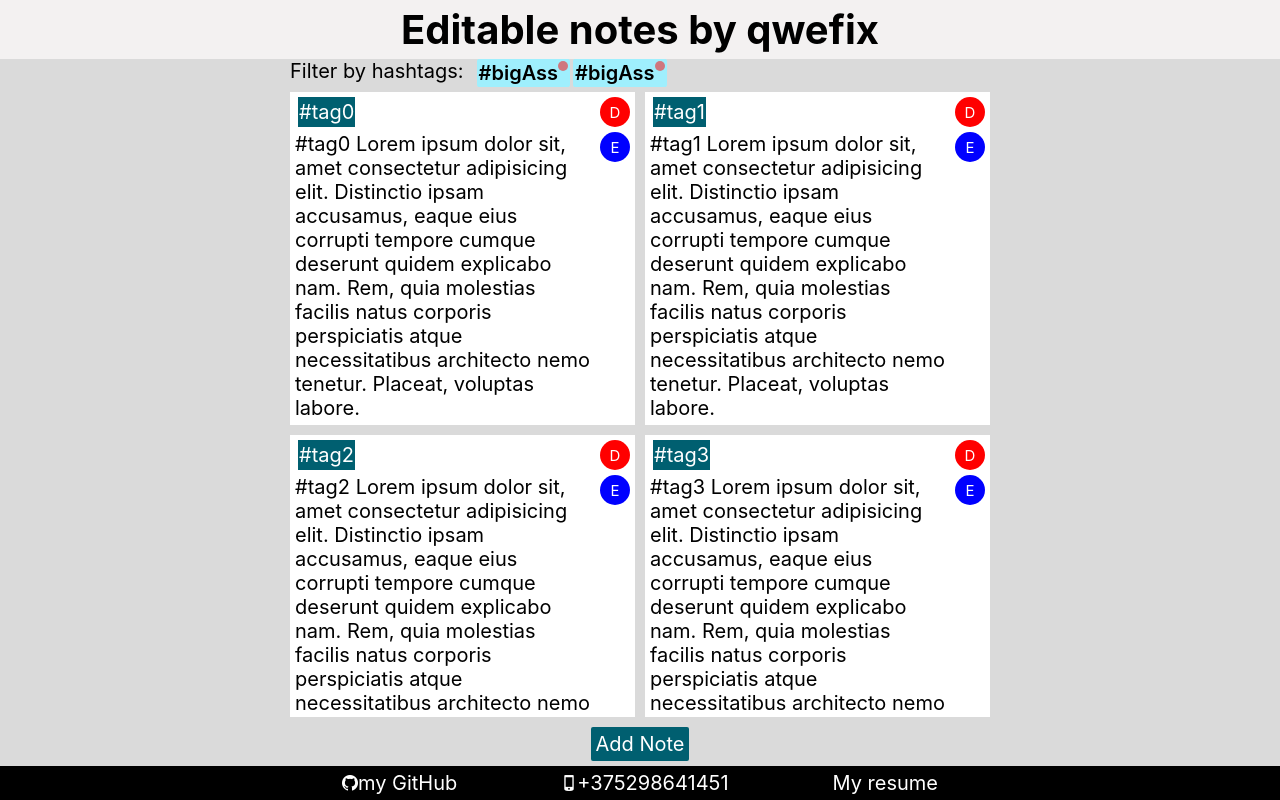
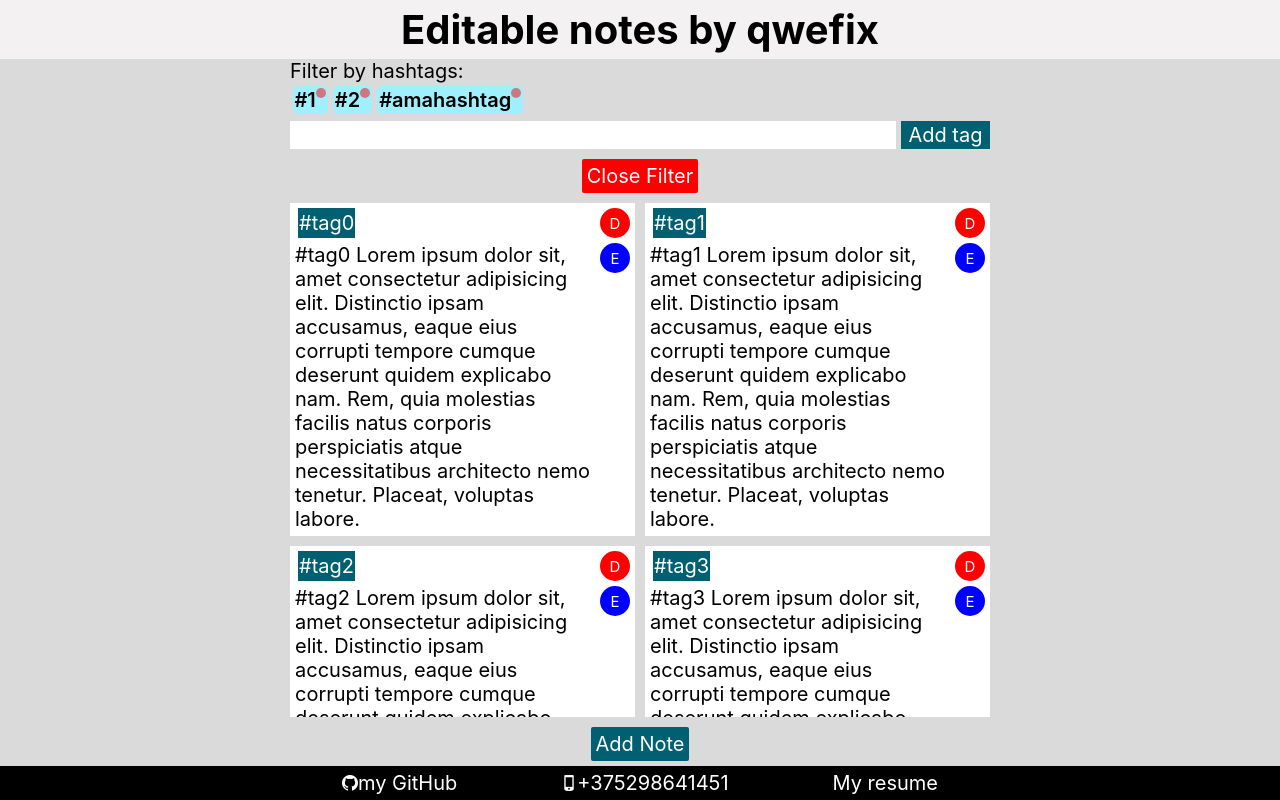
Before and after one commit to qwefix/ivashin-testTask, a React (Create React App) app: page / in a window 1280 px wide. Built offline with nearby package versions, Linux system fonts and the light colour scheme.

Commit message:
design of filter

```diff
--- a/src/Redux/reducers/notes.js
+++ b/src/Redux/reducers/notes.js
@@ -8,7 +8,20 @@ const OPEN_NEW_POST_EDITOR = 'OPEN_NEW_POST_EDITOR'
 const CLOSE_EDITOR = 'CLOSE_EDITOR'
 const CHANGE_OLD_POST = 'CHANGE_OLD_POST'
 
+// const OPEN_FILTER_PANEL = 'OPEN_FILTER_PANEL'
+// const CLOSE_FILTER_PANEL = 'CLOSE_FILTER_PANEL'
+// const ADD_FILTER_TAG_BY_CLICK = 'ADD_FILTER_TAG_BY_CLICK'
+// const ADD_FILTER_TAG_BY_INPUT = 'ADD_FILTER_TAG_BY_CLICK'
+// const FILTER_INPUT_CHANGE = 'FILTER_INPUT_CHANGE'
+
+
 const initialState = {
+    filter:{
+        active:true,
+        input:'',
+        tags:['#1','#2','#amahashtag',],
+        filtredPosts:[],
+    },
     notesList: require('../initialState'),
     input: {
         value: '',
--- /dev/null
+++ b/src/Ui components/Notes/Filter/Filter.jsx
@@ -0,0 +1,32 @@
+import React from "react"
+import c from './Filter.module.scss'
+
+export default function Filter(props) {
+    console.log(props)
+    const { active, tags } = props
+    // if (!active) return <div className={c.open}>Use filter</div>
+    return active ?
+        <div className={c.filter_wrapper}>
+            Filter by hashtags:
+            <div className={c.tags_container}>
+                <div className={c.tags} >
+                    {tags.map(t =>
+                        <div className={c.tag}>
+                            {t}
+                            <div className={c.delete} />
+                        </div>)}
+                </div>
+            </div>
+            <div className={c.input_wrapper}>
+                <textarea rows='1'></textarea>
+                <div className={c.add_tag}>Add tag</div>
+            </div>
+            <div className={c.main_button+' '+c.close}>Close Filter</div>
+        </div>
+        :
+        <div className={c.filter_wrapper}>
+            <div className={c.main_button}>Use filter</div>
+        </div>
+
+
+}
--- /dev/null
+++ b/src/Ui components/Notes/Filter/Filter.module.scss
@@ -0,0 +1,92 @@
+@import '../../../variables.scss';
+
+
+
+.filter_wrapper{
+    transition: .5s;
+    display: flex;
+    width: 100%;
+    flex-direction: column;
+    .main_button{
+        border-radius: 5px;
+        margin: 5px 0;
+        border-radius: 2px;
+        cursor: pointer;
+        padding: 5px;
+        width: fit-content;
+        color:$button_text;
+        background-color:$button_bg ;
+        transition: .3s;
+        align-self: center;
+    }
+    .main_button:hover{
+        background-color: $button_active_bg;
+        color:$button_active_text;
+    }
+
+    .tags_container{
+        overflow-y: auto;
+        max-height: 200px;
+        .tags{
+            display: flex;
+            flex-wrap: wrap;
+            .tag{
+                margin: 2.5px;
+                font-weight: 600;
+                display: flex;
+                align-content: center;
+                border-radius: 5px;
+                padding: 2px;
+                background-color: $button_active_bg;
+                color: $button_active_text;
+                .delete{
+                    background-color: red;
+                    width: 10px;
+                    height: 10px;
+                    border-radius: 5px;
+                    cursor: pointer;
+                    opacity: 0.5;
+                }
+                .delete:hover{
+                    opacity: 1;
+                }
+            }
+        }
+    }
+    .input_wrapper{
+        margin: 5px 0;
+        display: flex;
+        textarea{
+            flex-grow: 1;
+            font-family: -apple-system, BlinkMacSystemFont, 'Segoe UI', Roboto, Oxygen, Ubuntu, Cantarell, 'Open Sans', 'Helvetica Neue', sans-serif;
+            font-size: 20px;
+            background-color: #fff;
+            width: 100%;
+            padding: 0 5px ;
+            border: none;
+            resize: none;
+        }
+        .add_tag{
+            cursor: pointer;
+            width: 100px;
+            color:$button_text;
+            background-color:$button_bg ;
+            display: flex;
+            margin-left: 5px;
+            padding: 2px;
+            justify-content: center;
+        }
+        .add_tag:hover{
+            background-color: $button_active_bg;
+            color:$button_active_text;
+        }
+    }
+    .close{
+        color:$button_text;
+        background-color:red ;
+    }
+    .close:hover{
+        background-color: $button_active_bg;
+        color:$button_active_text;
+    }
+}
--- a/src/Ui components/Notes/Input/Input.jsx
+++ b/src/Ui components/Notes/Input/Input.jsx
@@ -37,8 +37,8 @@ function Input(props) {
             <div className={`${c.cancel} ${c.button}`} onClick={()=>closeEditor()}>
                 Cancel
             </div>
-
             <div className={c.tags_wrapper}>
+                tags
                 <div className={c.tags}>
                     {tags.map((tag, i) => <div className={c.tag} key={i}>{tag} </div>)}
                 </div>
--- a/src/Ui components/Notes/Input/Input.module.scss
+++ b/src/Ui components/Notes/Input/Input.module.scss
@@ -56,13 +56,15 @@
     }
     .tags_wrapper{
         grid-area: tag;
-        overflow-y: scroll;
+        overflow-y: auto;
+        overflow-x: hidden;
         .tags{
             display: flex;
             align-items: center;
             justify-content: flex-start;
             flex-direction: column;
             .tag{
+                overflow-wrap: anywhere;
                 font-weight: 600;
                 display: flex;
                 align-content: center;
--- a/src/Ui components/Notes/Notes.module.scss
+++ b/src/Ui components/Notes/Notes.module.scss
@@ -4,41 +4,6 @@
     display: flex;
     flex-direction: column;
     align-items: center;
-}
-.search{
-    width: 100%;
-    display: flex;
-    .description{
-        max-width: 250px;
-        margin-right: 10px;
-    }
-    .tags{
-        flex-grow: 1;
-        display: flex;
-        align-items: center;
-        justify-content: flex-start;
-        .tag{
-            font-weight: 600;
-            display: flex;
-            align-content: center;
-            margin-left: 3px;
-            border-radius: 2px;
-            padding: 2px;
-            background-color: $button_active_bg;
-            color: $button_active_text;
-            .delete{
-                background-color: red;
-                width: 10px;
-                height: 10px;
-                border-radius: 5px;
-                cursor: pointer;
-                opacity: 0.5;
-            }
-            .delete:hover{
-                opacity: 1;
-            }
-        }
-    }
 }
 
 .add_note{
@@ -64,7 +29,7 @@
     height: 0px;
     flex-grow: 1;
     width: 100%;
-    overflow-y: scroll;
+    overflow-y: auto;
 }
 .notes_list{
     display: grid;
--- a/src/Ui components/Notes/NotesPure.jsx
+++ b/src/Ui components/Notes/NotesPure.jsx
@@ -1,36 +1,23 @@
 import React from 'react';
+import Filter from './Filter/Filter';
 import Input from './Input/Input';
 import Note from './Note/Note';
 import c from './Notes.module.scss';
 
 function NotesPure(props) {
-    // console.log(props)
-    const { notesList, deletePost, changeEditorValue, input, addNewPost,
-         closeEditor, openNewPostEditor,openOldPostEditor,confirmOldPostChange } = props
+    console.log(props)
+    const { notesList, deletePost, changeEditorValue, input, addNewPost, filter,
+        closeEditor, openNewPostEditor, openOldPostEditor, confirmOldPostChange } = props
     return (
         <div className={c.notes}>
-            <div className={c.search}>
-                <div className={c.description}>
-                    Filter by hashtags:
-                </div>
-                <div className={c.tags}>
-                    <div className={c.tag}>
-                        #bigAss
-                        <div className={c.delete} />
-                    </div>
-                    <div className={c.tag}>
-                        #bigAss
-                        <div className={c.delete} />
-                    </div>
-                </div>
-            </div>
+            <Filter {...filter} />
             <div className={c.notes_list_container}>
                 <div className={c.notes_list}>
                     {notesList.map((a, i) => <Note
-                        editPost = {() => openOldPostEditor(i)}
+                        editPost={() => openOldPostEditor(i)}
                         deletePost={() => deletePost(i)}
                         key={i}
-                        blink = {i===input.index}
+                        blink={i === input.index}
                         isEditorIsActive={input.mode}
                         {...a}
                     />)}
@@ -38,7 +25,7 @@ function NotesPure(props) {
             </div>
             <div
                 className={c.add_note + ` ${input.mode ? c.disabled : ''}`}
-                onClick={input.mode ?null:()=>openNewPostEditor() }
+                onClick={input.mode ? null : () => openNewPostEditor()}
             >
                 Add Note
             </div>
```
